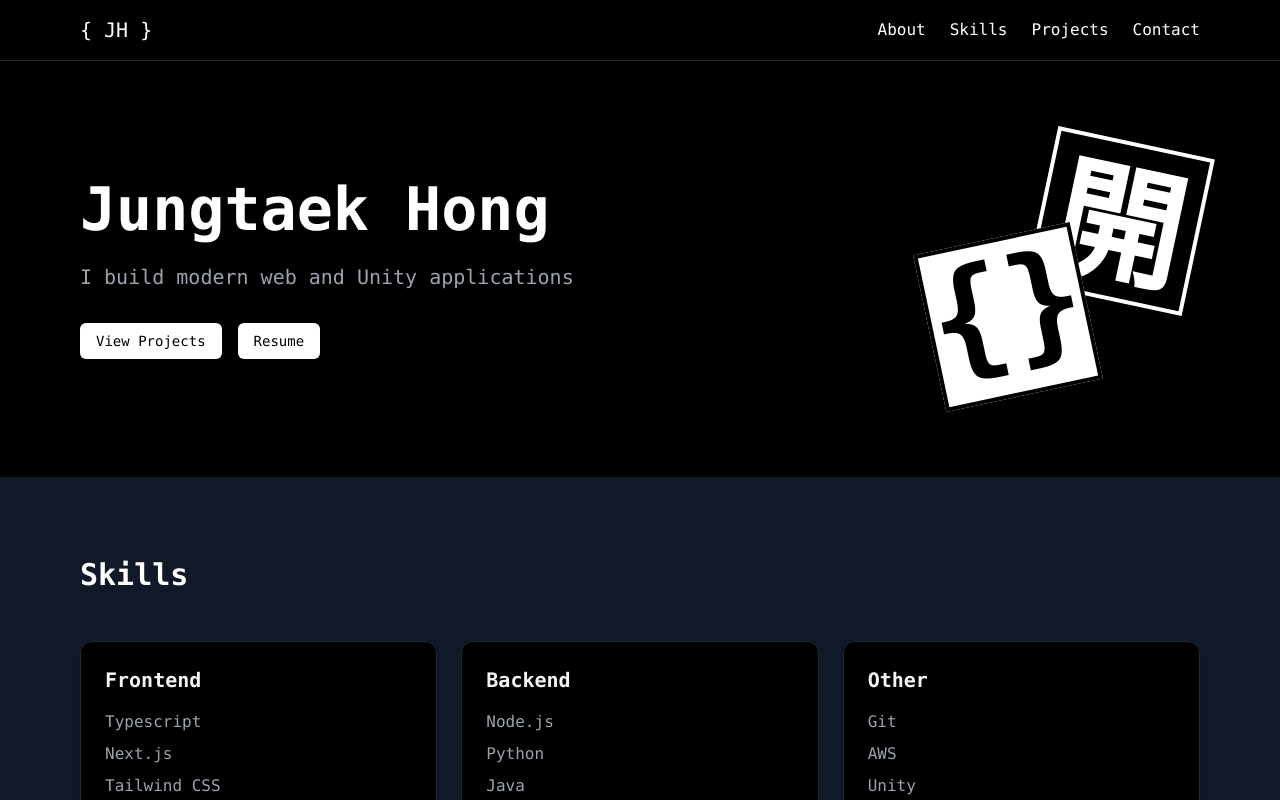
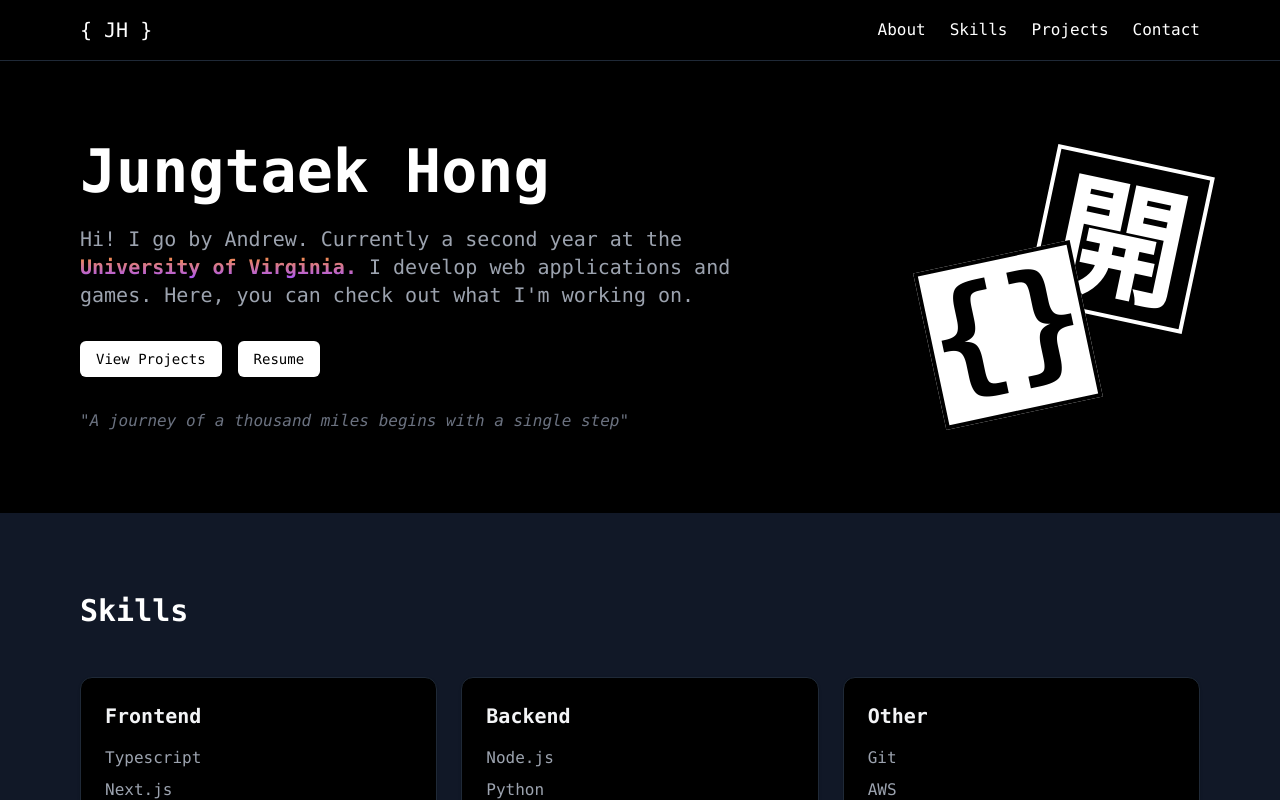
Before and after one commit to Myshro/portfolio-site, a Next.js app: page / in a window 1280 px wide. Shown: the top 800 px of the page. Built offline with nearby package versions, Linux system fonts and the light colour scheme.

Commit message:
add quotes

```diff
--- a/app/page.tsx
+++ b/app/page.tsx
@@ -1,5 +1,4 @@
 import Portfolio from "@/components/page";
-import Image from "next/image";
 
 export default function Home() {
   return (
--- a/components/ProjectCard.tsx
+++ b/components/ProjectCard.tsx
@@ -28,7 +28,7 @@ const ProjectCard: React.FC<ProjectCardProps> = ({
           alt={`${title} Preview`}
           layout="fill"
           objectFit="cover"
-          style={{ filter: "grayscale(80%)" }}
+          style={{ filter: "grayscale(75%)" }}
         />
       </div>
       <div className="p-6">
--- a/components/page.tsx
+++ b/components/page.tsx
@@ -3,8 +3,9 @@
 import { Github, Linkedin, Mail } from 'lucide-react'
 import { Button } from "@/components/ui/button"
 import { Card } from "@/components/ui/card"
-import Image from "next/image"
 import ProjectCard from './ProjectCard'
+import { useEffect, useState } from 'react';
+import { get } from 'http';
 
 export default function Portfolio() {
   return (
@@ -29,7 +30,9 @@ export default function Portfolio() {
             Jungtaek Hong
           </h1>
           <p className="text-gray-400 text-xl mb-8">
-            I build modern web and Unity applications
+            Hi! I go by Andrew. Currently a second year at the
+            <span className="font-extrabold bg-gradient-to-b from-orange-400 to-purple-500 bg-clip-text text-transparent"> University of Virginia. </span>
+            I develop web applications and games. Here, you can check out what I'm working on.
           </p>
           <div className="flex gap-4">
             <Button className="bg-white text-black hover:bg-gray-200" onClick={() => {
@@ -37,10 +40,16 @@ export default function Portfolio() {
             }}>
               View Projects
             </Button>
-            <Button className="bg-white text-black hover:bg-gray-200">
+            <Button className="bg-white text-black hover:bg-gray-200" onClick={() => {
+                const link = document.createElement('a');
+                link.href = "/resume/Resume.pdf";
+                link.download = "jungtaek_hong_resume.pdf";
+                link.click();
+            }}>
               Resume
             </Button>
           </div>
+          {getRandomQuote()}
         </div>
         <div className="hidden lg:block">
           <div className="relative w-64 h-64">
@@ -149,3 +158,26 @@ export default function Portfolio() {
     </div>
   )
 }
+
+const quotes: string[] = [
+  "Adventure is worthwhile in itself",
+  "Smooth seas don't make skilled sailors",
+  "Do what you can, with what you have, where you are",
+  "A journey of a thousand miles begins with a single step",
+  "Blessed are the curious, for they shall have adventures",
+  "The greater the difficulty, the more glory in surmounting it"
+];
+
+const getRandomQuote = () => {
+  const [quote, setQuote] = useState('');
+
+  useEffect(() => {
+    setQuote(quotes[Math.floor(Math.random() * quotes.length)]);
+  }, []);
+
+  return (
+    <p className="text-gray-500 text-l mt-8 italic">
+      "{quote}"
+    </p>
+  );
+};
```
Also changed, not shown: 1 other file (tests, documents, lock files or other folders).
